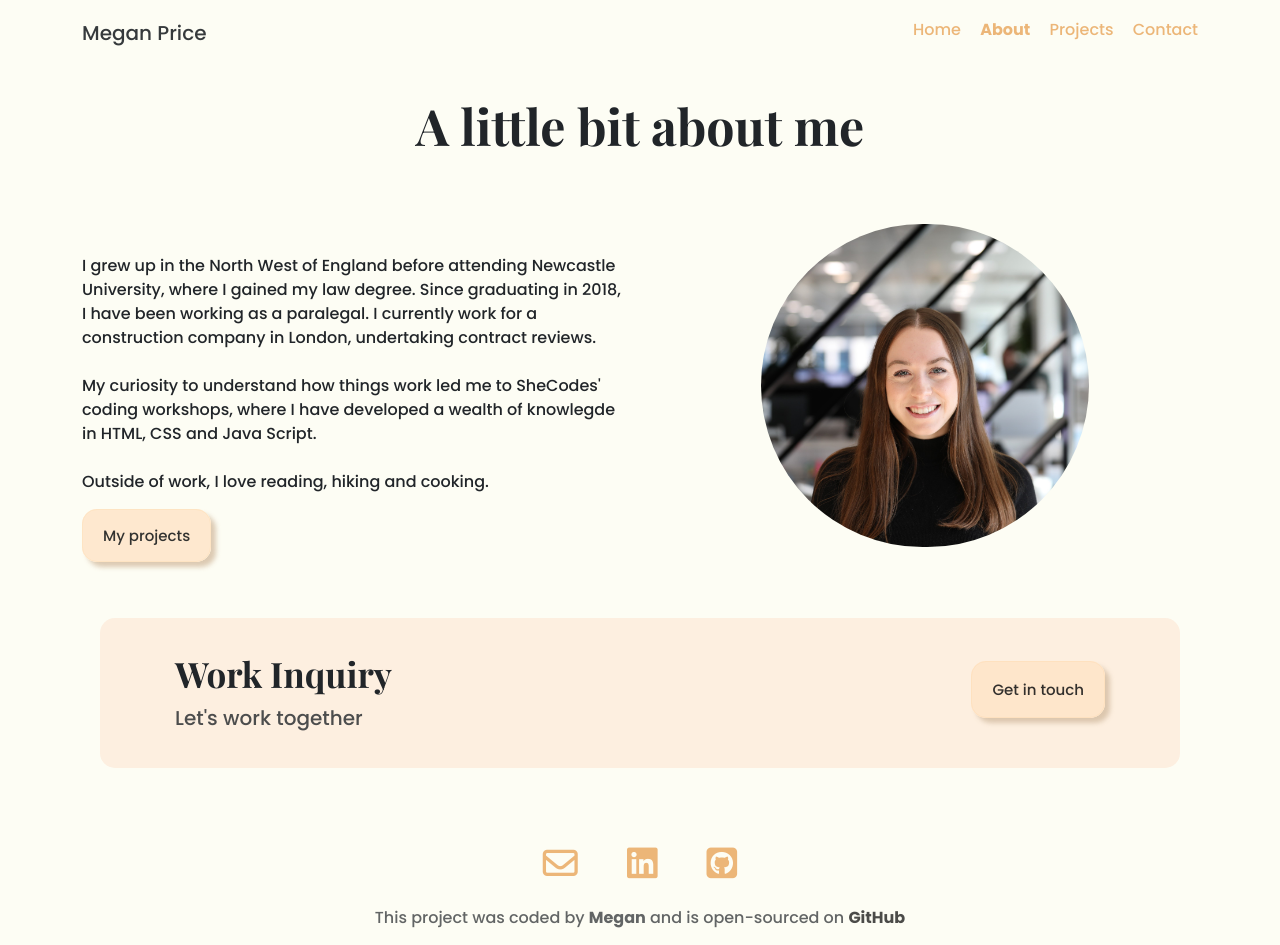
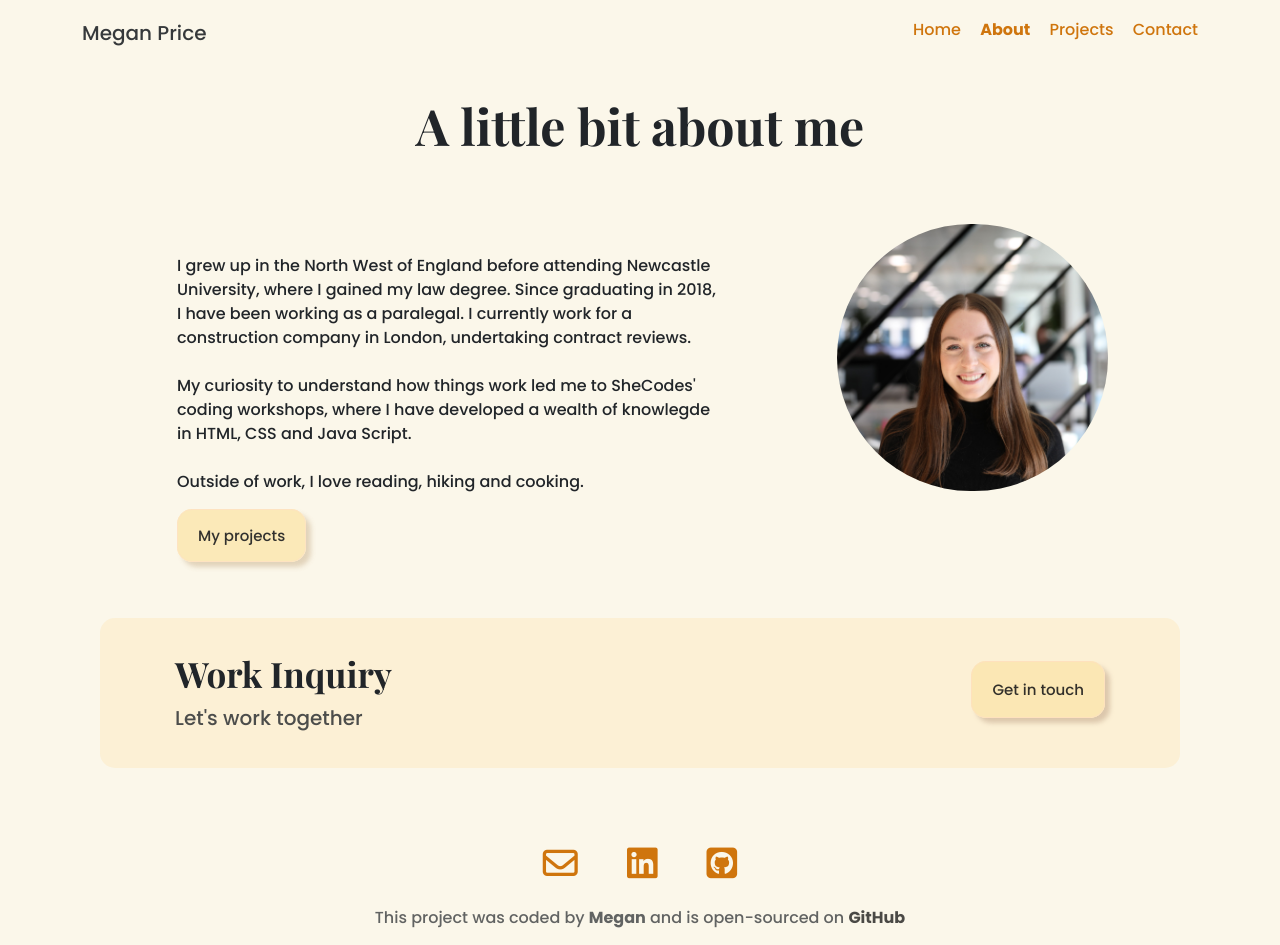
Before and after one commit to meganprice27/portfolio, a plain HTML site: page about.html in a window 1280 px wide. Drawn offline with nearby package versions, Linux system fonts and the light colour scheme.

Commit message:
Updated root colours

```diff
--- a/about.html
+++ b/about.html
@@ -56,6 +56,7 @@
     <main>
 <div class="container about-section">
     <div class="row">
+      <div class="col-md-1"></div>
         <div class="col-md-6">
 <p>I grew up in the North West of England before attending Newcastle University, where I gained my law degree. Since graduating in 2018, I have been working as a paralegal. I currently work for a construction company in London, undertaking contract reviews.
 </br>
@@ -67,7 +68,7 @@ Outside of work, I love reading, hiking and cooking.
 </p>
 <div class="project-link"><a href="/projects.html">My projects</a></div>
         </div>
-        <div class="col-md-6">
+        <div class="col-md-5">
             <img src="images/Megan Price image.JPG" alt="Image of Megan Price" class="img-fluid"/>
         </div>
     </div>
--- a/styles/styles.css
+++ b/styles/styles.css
@@ -1,13 +1,13 @@
 :root {
-  --brand-background-color: rgb(253, 239, 224);
-  --secondary-color: rgb(236, 182, 120);
-  --button-background-color: rgb(255, 228, 198);
-  --button-hover-color:rgb(253, 220, 181);
+  --brand-background-color: rgba(249, 191, 66, 0.125);
+  --secondary-color: rgb(207, 117, 13);
+  --button-background-color: rgb(251, 230, 172);
+  --button-hover-color:rgb(255, 242, 193);
 }
 
 body {
   font-family: "Poppins", sans-serif;
-  background: #fdfdf4;
+  background: rgba(251, 245, 229, 0.786);
 }
 
 h1,
@@ -112,8 +112,8 @@ nav a:hover {
   padding: 15px 20px;
   background-color: var(--button-background-color);
   border-radius: 15px;
-  border: 0.5px solid rgb(255, 222, 184);
-  box-shadow: 5px 5px 5px rgb(212, 189, 162);
+  border: 0.5px solid rgb(255, 223, 183);
+  box-shadow: 5px 5px 5px rgba(202, 177, 141, 0.639);
   color: black;
   opacity: 0.8;
 }
```
